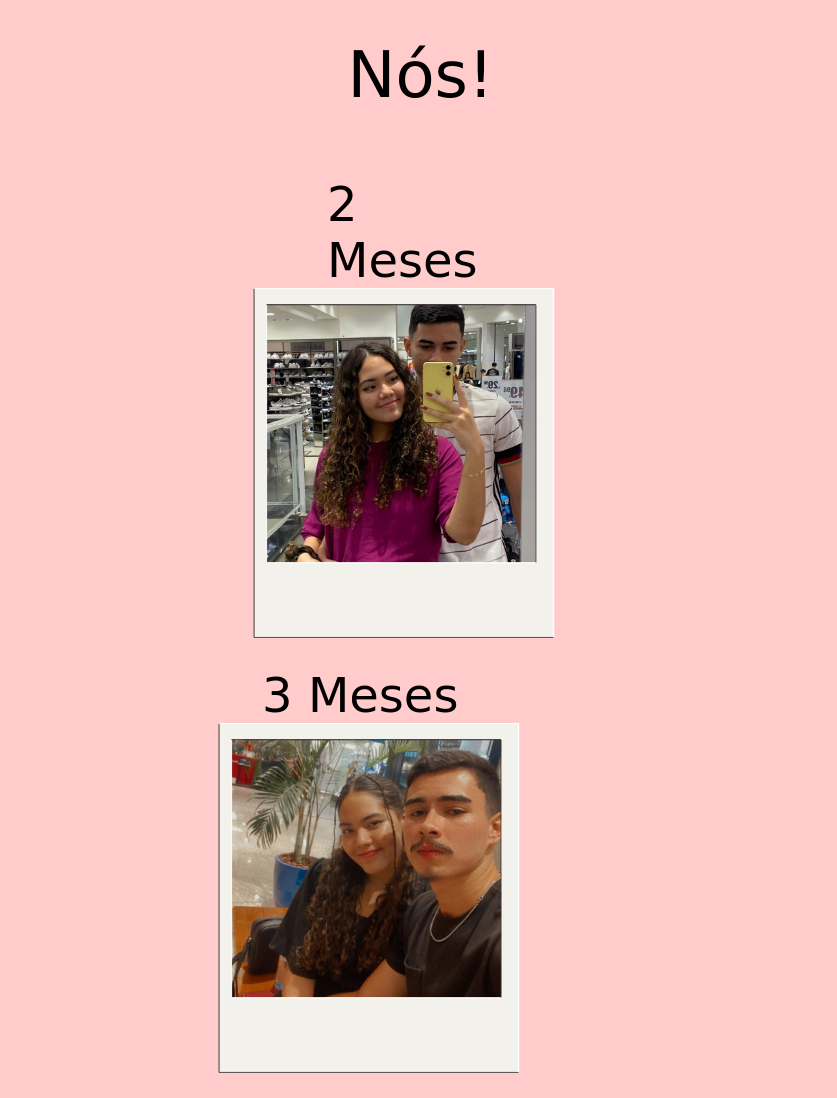
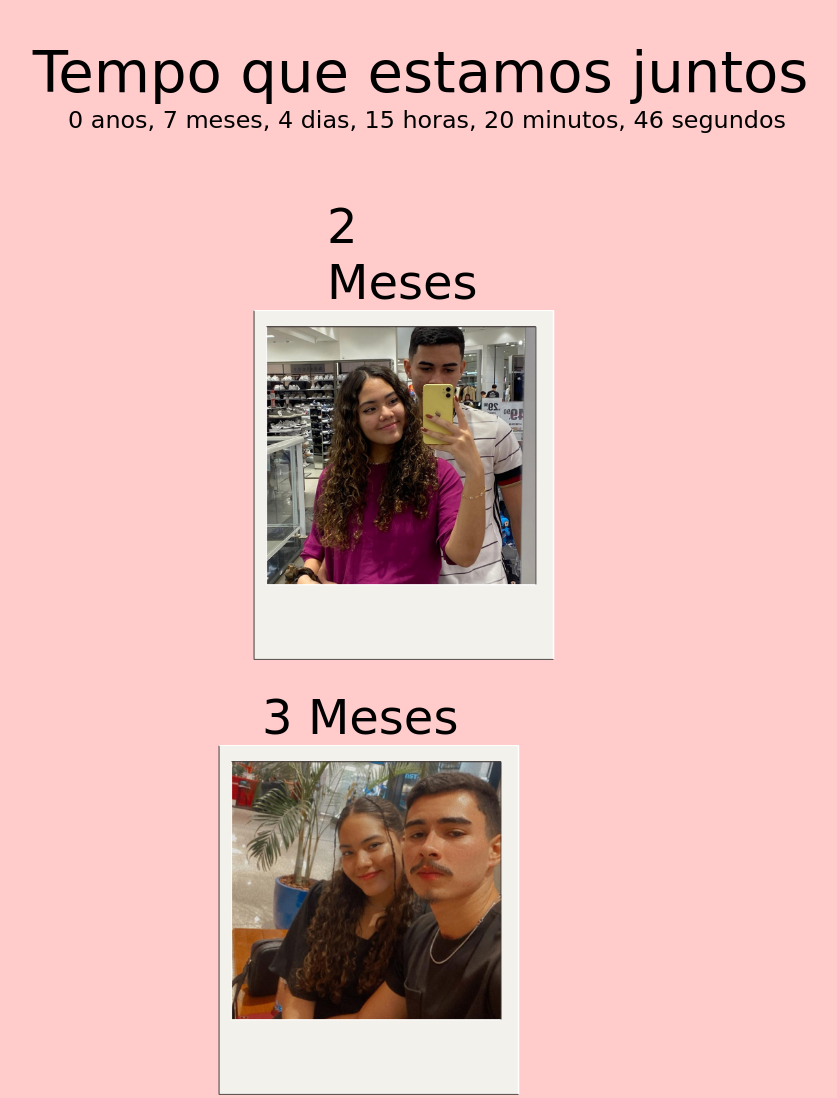
Before and after one commit to mdanyllo/dia-dos-namorados, a plain HTML site: page index.html in a window 1280 px wide. Shown: the top 1098 px of the page, without its empty margins (341-1178 px from the left). Drawn offline with Linux system fonts and the light colour scheme; a web font is replaced by a local one.

Commit message:
commit time

```diff
--- a/index.html
+++ b/index.html
@@ -8,7 +8,8 @@
 </head>
 <body>
     <main class="container">
-     <h1 class="h11">Nós!</h1>
+        <h1 class="htime">Tempo que estamos juntos</h1>
+        <p class="ptime" id="time-together"></p>
      <div class="div1">
         <p class="legenda1">2 Meses</p>
         <img class="img1" src="./arq/2meses.png" alt="">
@@ -24,11 +25,44 @@
         <img class="img6" src="./arq/diadosnamorados.png" alt="">
         <p class="legenda4">6 Meses</p>
         <img class="img4" src="./arq/6meses.png" alt="">
+        <p class="legenda6">7 Meses</p>
+        <img class="img6" src="./arq/7meses.png" alt="">
     </div>
     <p class="p1">Amor do deuses</p>
     <audio controls class="audio" src="./arq/Amor Dos Deuses (64).mp3"></audio>
     <p class="p1">Gamei</p>
     <audio controls class="audio" src="./arq/Exaltasamba - Gamei.mp3"></audio>
     </main>
+    <script>
+        function calculateTimeTogether(startDate) {
+            const now = new Date();
+            const start = new Date(startDate);
+            const diff = now - start;
+
+            const seconds = Math.floor(diff / 1000);
+            const minutes = Math.floor(seconds / 60);
+            const hours = Math.floor(minutes / 60);
+            const days = Math.floor(hours / 24);
+            const months = Math.floor(days / 30.436875); // Média de dias em um mês
+            const years = Math.floor(months / 12);
+
+            const remainingMonths = months % 12;
+            const remainingDays = days % 30.436875;
+            const remainingHours = hours % 24;
+            const remainingMinutes = minutes % 60;
+            const remainingSeconds = seconds % 60;
+
+            return `${years} anos, ${remainingMonths} meses, ${Math.floor(remainingDays)} dias, ${remainingHours} horas, ${remainingMinutes} minutos, ${remainingSeconds} segundos`;
+        }
+
+        const startDate = '2023-12-30'; // Data do início do nosso relacionamento
+        const timeTogether = calculateTimeTogether(startDate);
+        document.getElementById('time-together').innerText = timeTogether;
+
+        setInterval(() => {
+            const timeTogether = calculateTimeTogether(startDate);
+            document.getElementById('time-together').innerText = timeTogether;
+        }, 1000); // Atualiza a cada segundo
+    </script>
 </body>
 </html>
--- a/style.css
+++ b/style.css
@@ -134,6 +134,22 @@ body {
     margin-left: 20%;
 }
 
+.htime {
+    font-family:"Lovers Quarrel", cursive;
+    font-weight: 400;
+    font-style: normal;
+font-size: 361%;
+margin-left: 19%;
+}
+
+.ptime {
+    font-family:"Lovers Quarrel", cursive;
+        font-weight: 400;
+        font-style: normal;
+    font-size: 149%;
+    margin-left: 20%;
+}
+
 .audio {
     margin-left: 20%;
     margin-top: 5px;
```
Also changed, not shown: arq/7meses.png (added).
